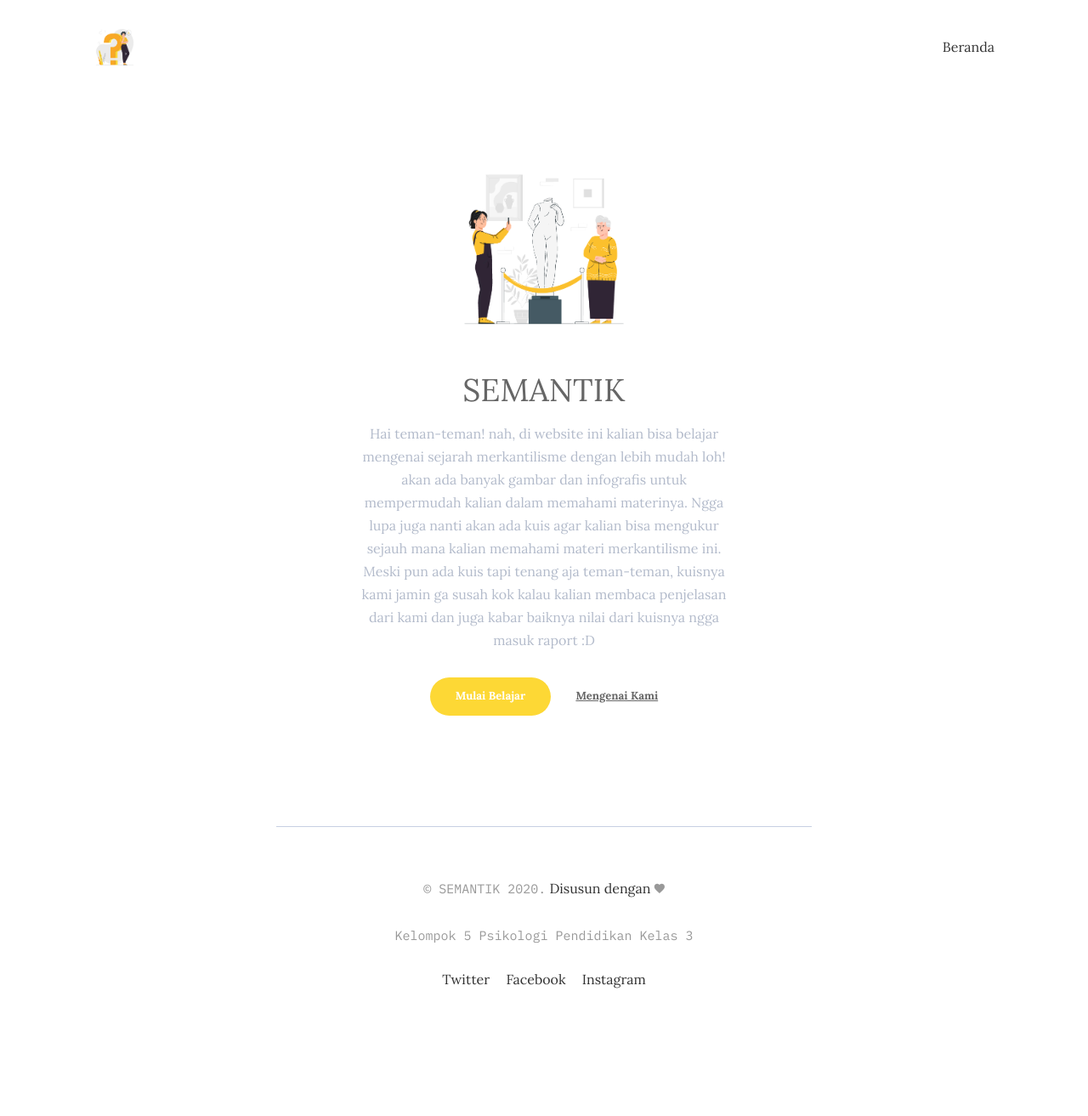
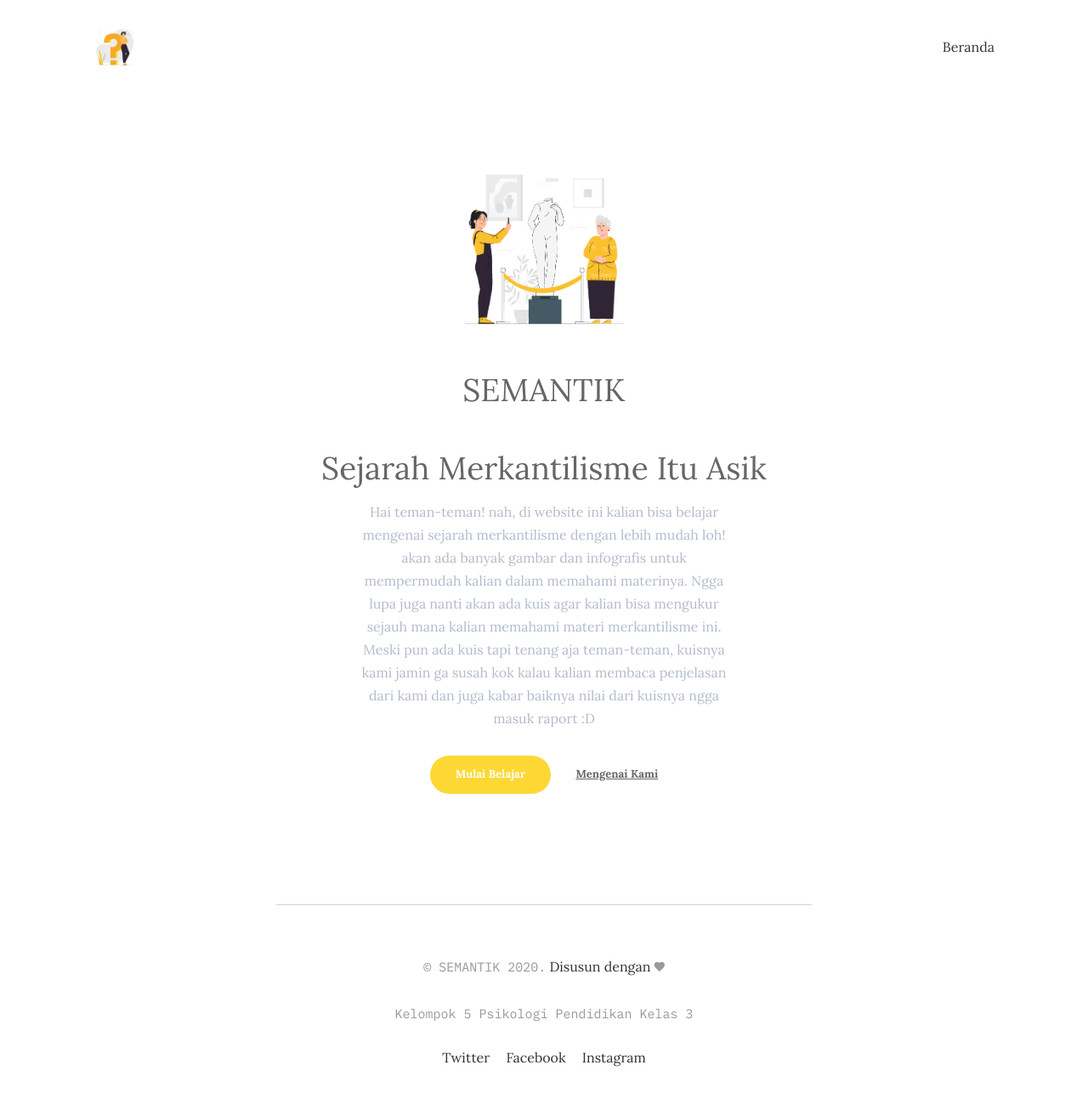
Before and after one commit to imamnrchls/modul, a Jekyll site: the page built from index.html, in a window 1280 px wide. Shown: the whole page at 85% size. Built offline with Jekyll 4.4.1, drawn with Linux system fonts in a browser that asks for light colours; nearby versions of some CDN libraries; before the commit the page ends 1221 px from its top, so only the background shows below that.

Commit message:
Update index.html

```diff
--- a/index.html
+++ b/index.html
@@ -8,6 +8,7 @@ layout: default
     <div class="author__inner">
   <img src="{{site.baseurl}}{{site.author.image}}" alt="{{site.author.name}}" class="author__img">
       <h1 class="author__job">{{ site.author.job }}</h1>
+      <h3 class="author__job">Sejarah Merkantilisme Itu Asik</h3>
       <p class="author__bio">{{ site.author.bio }}</p>
       <div class="author__more">
         <a href="{{site.baseurl}}/2020/11/09/merkantilisme/" class="say-hello">Mulai Belajar</a>
```
